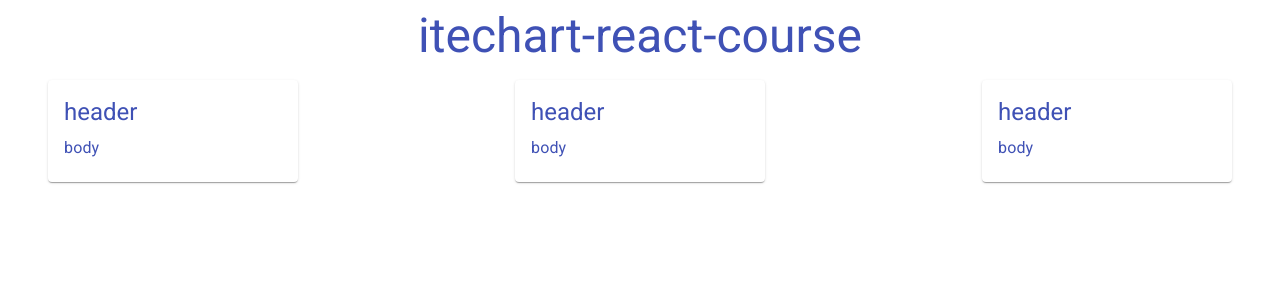
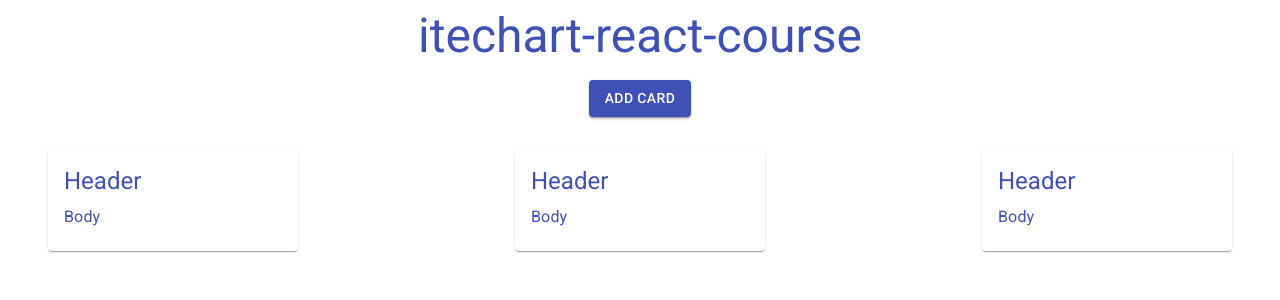
Before and after one commit to Finsoy/itechart-react-course, a React (Create React App) app: page / in a window 1280 px wide. Shown: the top 300 px of the page. Built offline with nearby package versions, Linux system fonts and the light colour scheme.

Commit message:
feat: add form

```diff
--- a/package.json
+++ b/package.json
@@ -40,5 +40,8 @@
       "last 1 firefox version",
       "last 1 safari version"
     ]
+  },
+  "devDependencies": {
+    "node-sass": "^6.0.1"
   }
 }
--- a/src/App.tsx
+++ /dev/null
@@ -1,66 +0,0 @@
-import React from 'react';
-import {makeStyles} from '@material-ui/core/styles';
-import {Card, CardActionArea, CardContent, Container, Typography} from "@material-ui/core";
-
-const useStyles = makeStyles({
-    card: {
-        maxWidth: 250,
-        width: "100%",
-        margin: "1rem",
-        cursor: "pointer",
-    },
-    cardContainer: {
-        display: "flex",
-        flexWrap: "wrap",
-        justifyContent: "space-between",
-    },
-});
-
-const App = () => {
-    const classes = useStyles();
-    return (
-        <div>
-            <Typography component="h1" variant="h3" color="primary" align="center">itechart-react-course</Typography>
-            <Container fixed className={classes.cardContainer}>
-                <Card className={classes.card}>
-                    <CardActionArea>
-                        <CardContent>
-                            <Typography variant="h5" color="primary" gutterBottom>
-                                header
-                            </Typography>
-                            <Typography variant="body1" color="primary" gutterBottom>
-                                body
-                            </Typography>
-                        </CardContent>
-                    </CardActionArea>
-                </Card>
-                <Card className={classes.card}>
-                    <CardActionArea>
-                        <CardContent>
-                            <Typography variant="h5" color="primary" gutterBottom>
-                                header
-                            </Typography>
-                            <Typography variant="body1" color="primary" gutterBottom>
-                                body
-                            </Typography>
-                        </CardContent>
-                    </CardActionArea>
-                </Card>
-                <Card className={classes.card}>
-                    <CardActionArea>
-                        <CardContent>
-                            <Typography variant="h5" color="primary" gutterBottom>
-                                header
-                            </Typography>
-                            <Typography variant="body1" color="primary" gutterBottom>
-                                body
-                            </Typography>
-                        </CardContent>
-                    </CardActionArea>
-                </Card>
-            </Container>
-        </div>
-    );
-};
-
-export default App;
--- /dev/null
+++ b/src/components/Header/Header.tsx
@@ -0,0 +1,14 @@
+import React from 'react';
+import './Header.scss'
+import {Typography} from "@material-ui/core";
+
+const Header = () => {
+    return (
+        <header>
+            <Typography component="h1" variant="h3" color="primary"
+                        align="center">itechart-react-course</Typography>
+        </header>
+    );
+};
+
+export default Header;
--- /dev/null
+++ b/src/components/MyCard/MyCard.scss
@@ -0,0 +1,6 @@
+.card {
+  max-width: 250px;
+  width: 100%;
+  margin: 1rem;
+  cursor: pointer;
+}
--- /dev/null
+++ b/src/components/MyCard/MyCard.tsx
@@ -0,0 +1,27 @@
+import React from 'react';
+import './MyCard.scss';
+import {Card, CardActionArea, CardContent, Typography} from "@material-ui/core";
+
+interface ICardProps {
+    headerText: string;
+    bodyText: string;
+}
+
+const MyCard = ({headerText, bodyText}: ICardProps) => {
+    return (
+        <Card className="card">
+            <CardActionArea>
+                <CardContent>
+                    <Typography variant="h5" color="primary" gutterBottom>
+                        {headerText}
+                    </Typography>
+                    <Typography variant="body1" color="primary" gutterBottom>
+                        {bodyText}
+                    </Typography>
+                </CardContent>
+            </CardActionArea>
+        </Card>
+    );
+};
+
+export default MyCard;
--- a/src/index.tsx
+++ b/src/index.tsx
@@ -1,6 +1,6 @@
 import React from 'react';
 import ReactDOM from 'react-dom';
-import App from './App';
+import App from "./states/App";
 
 ReactDOM.render(
     <App/>,
--- /dev/null
+++ b/src/states/App.tsx
@@ -0,0 +1,57 @@
+import React, {useState} from 'react';
+import {makeStyles} from '@material-ui/core/styles';
+import {Button, Container} from "@material-ui/core";
+import MyCard from "../components/MyCard/MyCard";
+import Header from "../components/Header/Header";
+import MyModal from "./MyModal/MyModal";
+
+const useStyles = makeStyles({
+    cardContainer: {
+        display: "flex",
+        flexWrap: "wrap",
+        justifyContent: "space-between",
+    },
+    addCardBtn: {
+        margin: "1rem auto",
+        display: "flex",
+        justifyContent: "center"
+    }
+});
+
+const App = () => {
+    const [cardHeaderText, setCardHeaderText] = useState<string>('Header')
+    const [cardBodyText, setCardBodyText] = useState<string>('Body')
+    const [isOpen, setIsOpen] = useState<boolean>(false);
+    const classes = useStyles();
+
+    const handleOpen = () => {
+        setIsOpen(true);
+    };
+
+    const handleClose = () => {
+        setIsOpen(false);
+    };
+
+    const handleClick = () => {
+        setIsOpen(true)
+        console.log('click')
+    }
+
+
+    return (
+        <div>
+            <Header/>
+            <Button variant="contained" color="primary" onClick={handleClick} className={classes.addCardBtn}>
+                Add card
+            </Button>
+            <Container fixed className={classes.cardContainer}>
+                <MyCard headerText={cardHeaderText} bodyText={cardBodyText}/>
+                <MyCard headerText={cardHeaderText} bodyText={cardBodyText}/>
+                <MyCard headerText={cardHeaderText} bodyText={cardBodyText}/>
+            </Container>
+            <MyModal isOpen={isOpen} handleClose={handleClose}/>
+        </div>
+    );
+};
+
+export default App;
--- /dev/null
+++ b/src/states/MyModal/MyModal.scss
@@ -0,0 +1,23 @@
+.form {
+  position: absolute;
+  width: 400px;
+  border: 2px solid #3f51b5;
+  top: 50%;
+  left: 50%;
+  transform: translateX(-50%) translateY(-50%);
+  outline: none;
+  color: white;
+  background-color: white;
+  border-radius: .7rem;
+  display: flex;
+  flex-direction: column;
+  justify-content: center;
+  align-items: center;
+  .input {
+    margin: 1rem;
+    width: 70%;
+  }
+  .submitBtn {
+    margin-bottom: 1rem;
+  }
+}
--- /dev/null
+++ b/src/states/MyModal/MyModal.tsx
@@ -0,0 +1,34 @@
+import React, {FormEvent, FormEventHandler} from 'react';
+import {Button, Modal, TextField} from "@material-ui/core";
+import './MyModal.scss'
+
+interface IModalProps {
+    isOpen: boolean;
+    handleClose: () => void;
+}
+
+const MyModal = ({isOpen, handleClose}: IModalProps) => {
+    const submitHandler = (event: FormEvent<HTMLFormElement>) => {
+        event.preventDefault();
+        handleClose();
+    }
+
+    return (
+        <Modal
+            open={isOpen}
+            onClose={handleClose}
+            aria-labelledby="simple-modal-title"
+            aria-describedby="simple-modal-description"
+        >
+            <form className="form" onSubmit={submitHandler}>
+                <TextField required id="title" label="Title text" className="input"/>
+                <TextField required id="body" label="Body text" className="input"/>
+                <Button variant="contained" color="primary" type="submit" className="submitBtn">
+                    Save!
+                </Button>
+            </form>
+        </Modal>
+    );
+};
+
+export default MyModal;
```
Also changed, not shown: src/components/MyCard.tsx (deleted, +0 -11 lines), src/states/testComponent.tsx (deleted, +0 -11 lines), src/components/Header/Header.scss (added), 1 other file (tests, documents, lock files or other folders).
